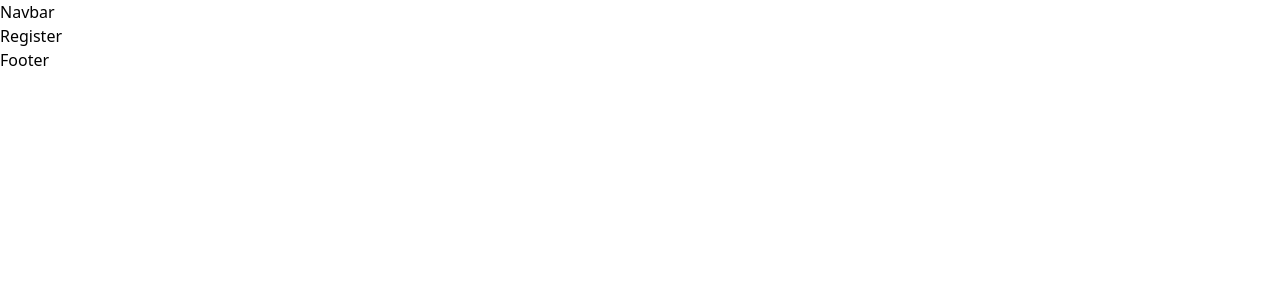
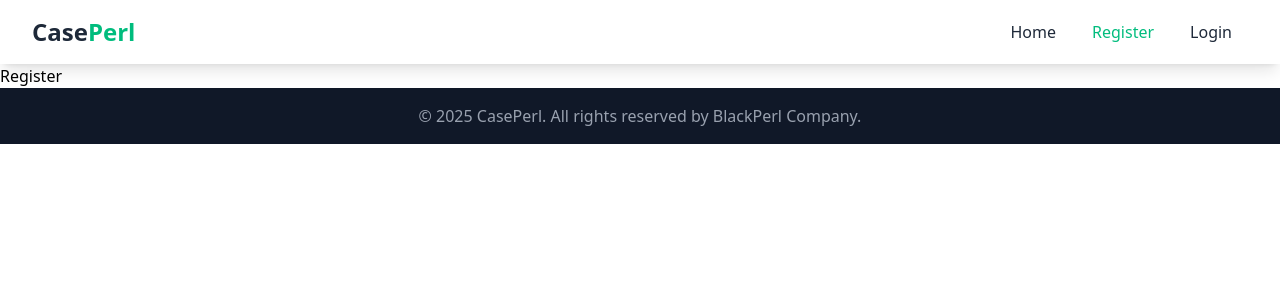
Before and after one commit to gdevakrishnan/caseperl, a React (Vite) app in the folder frontend/: page /register in a window 1280 px wide. Shown: the top 300 px of the page. Built offline with nearby package versions, Linux system fonts and the light colour scheme.

Commit message:
Navbar footer and routes

```diff
--- a/frontend/package.json
+++ b/frontend/package.json
@@ -12,6 +12,7 @@
   "dependencies": {
     "@tailwindcss/vite": "^4.1.15",
     "axios": "^1.12.2",
+    "lucide-react": "^0.546.0",
     "react": "^19.1.1",
     "react-dom": "^19.1.1",
     "react-router-dom": "^7.9.4",
--- a/frontend/src/components/Footer.jsx
+++ b/frontend/src/components/Footer.jsx
@@ -1,11 +1,13 @@
-import React from 'react'
+import React from 'react';
 
 const Footer = () => {
   return (
-    <div>
-      <h1>Footer</h1>
-    </div>
-  )
-}
+    <footer className="bg-gray-900 text-gray-400 py-4 text-center">
+      <p>
+        © {new Date().getFullYear()} CasePerl. All rights reserved by BlackPerl Company.
+      </p>
+    </footer>
+  );
+};
 
-export default Footer
+export default Footer;
--- a/frontend/src/components/Navbar.jsx
+++ b/frontend/src/components/Navbar.jsx
@@ -1,11 +1,127 @@
-import React from 'react'
+import React, { useState } from 'react';
+import { Link, useLocation } from 'react-router-dom';
+import { Menu, X } from 'lucide-react';
 
 const Navbar = () => {
-  return (
-    <div>
-      <h1>Navbar</h1>
-    </div>
-  )
-}
+    const location = useLocation();
+    const [isDrawerOpen, setIsDrawerOpen] = useState(false);
 
-export default Navbar
+    const links = [
+        { "label": "Home", "to": "/" },
+        { "label": "Register", "to": "/register" },
+        { "label": "Login", "to": "/login" },
+    ];
+
+    const toggleDrawer = () => {
+        setIsDrawerOpen(!isDrawerOpen);
+    };
+
+    const closeDrawer = () => {
+        setIsDrawerOpen(false);
+    };
+
+    return (
+        <>
+            {/* Navbar */}
+            <nav className="fixed top-0 left-0 z-50 w-full bg-white/30 backdrop-blur-md shadow-lg">
+                <div className="max-w-7xl mx-auto px-4 sm:px-6 lg:px-8">
+                    <div className="flex items-center justify-between h-16">
+                        {/* Logo */}
+                        <div className="flex-1 flex items-center justify-start">
+                            <Link to={'/'} className='text-2xl font-semibold text-gray-800'>
+                                Case<span className='text-primary text-emerald-500'>Perl</span>
+                            </Link>
+                        </div>
+
+                        {/* Desktop menu */}
+                        <div className="hidden lg:flex lg:items-center lg:space-x-1">
+                            {links.map(link => (
+                                <Link
+                                    key={link.to}
+                                    to={link.to}
+                                    className={`px-4 py-2 rounded-md font-medium transition-colors ${
+                                        location.pathname === link.to
+                                            ? 'text-emerald-500'
+                                            : 'text-gray-800 hover:text-gray-600 hover:bg-gray-100/50'
+                                    }`}
+                                >
+                                    {link.label}
+                                </Link>
+                            ))}
+                        </div>
+
+                        {/* Mobile menu button */}
+                        <div className="flex items-center lg:hidden">
+                            <button
+                                onClick={toggleDrawer}
+                                className="inline-flex items-center justify-center p-2 rounded-md text-gray-800 hover:text-gray-600 hover:bg-gray-100/50 focus:outline-none transition-colors"
+                                aria-label="Toggle menu"
+                            >
+                                <Menu className="h-6 w-6" />
+                            </button>
+                        </div>
+                    </div>
+                </div>
+            </nav>
+
+            {/* Mobile drawer overlay */}
+            {isDrawerOpen && (
+                <div
+                    className="fixed inset-0 bg-black/50 z-40 lg:hidden transition-opacity"
+                    onClick={closeDrawer}
+                    aria-hidden="true"
+                />
+            )}
+
+            {/* Mobile drawer - slides from right */}
+            <div
+                className={`fixed top-0 right-0 h-full w-80 bg-white backdrop-blur-md shadow-lg z-50 transform transition-transform duration-300 ease-in-out lg:hidden ${
+                    isDrawerOpen ? 'translate-x-0' : 'translate-x-full'
+                }`}
+            >
+                <div className="flex flex-col h-full">
+                    {/* Drawer header */}
+                    <div className="flex items-center justify-between p-4 border-b border-gray-200">
+                        <Link
+                            to={'/'}
+                            className='text-2xl font-semibold text-gray-800'
+                            onClick={closeDrawer}
+                        >
+                            Case<span className='text-primary text-emerald-500'>Perl</span>
+                        </Link>
+                        <button
+                            onClick={closeDrawer}
+                            className="p-2 rounded-md text-gray-800 hover:bg-gray-100 transition-colors"
+                            aria-label="Close menu"
+                        >
+                            <X className="h-6 w-6" />
+                        </button>
+                    </div>
+
+                    {/* Drawer links */}
+                    <nav className="flex-1 px-4 py-6 space-y-2 overflow-y-auto">
+                        {links.map(link => (
+                            <Link
+                                key={link.to}
+                                to={link.to}
+                                onClick={closeDrawer}
+                                className={`block px-4 py-3 rounded-md text-base font-medium transition-colors ${
+                                    location.pathname === link.to
+                                        ? 'text-primary bg-primary/10'
+                                        : 'text-gray-800 hover:text-gray-600 hover:bg-gray-100'
+                                }`}
+                            >
+                                {link.label}
+                            </Link>
+                        ))}
+                    </nav>
+                </div>
+            </div>
+
+            {/* Spacer to prevent content from going under fixed navbar */}
+            <div className="h-16"></div>
+        </>
+    );
+};
+
+export default Navbar;
```
Also changed, not shown: 1 other file (tests, documents, lock files or other folders).
